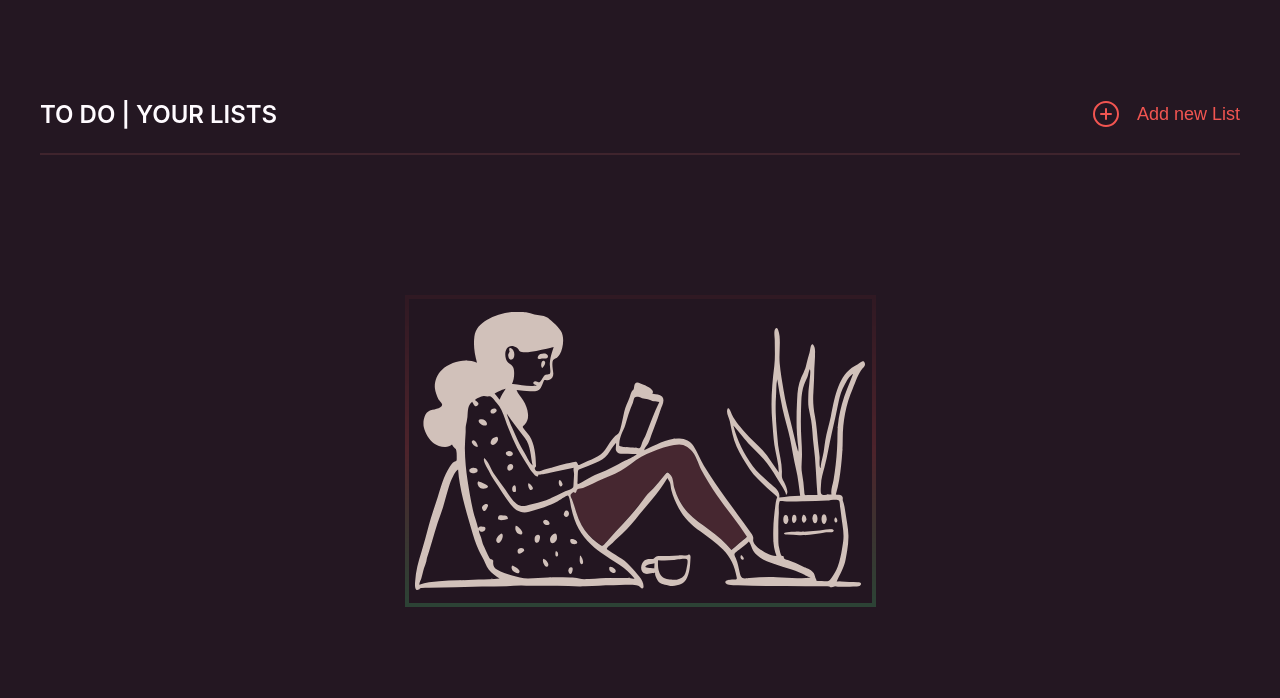
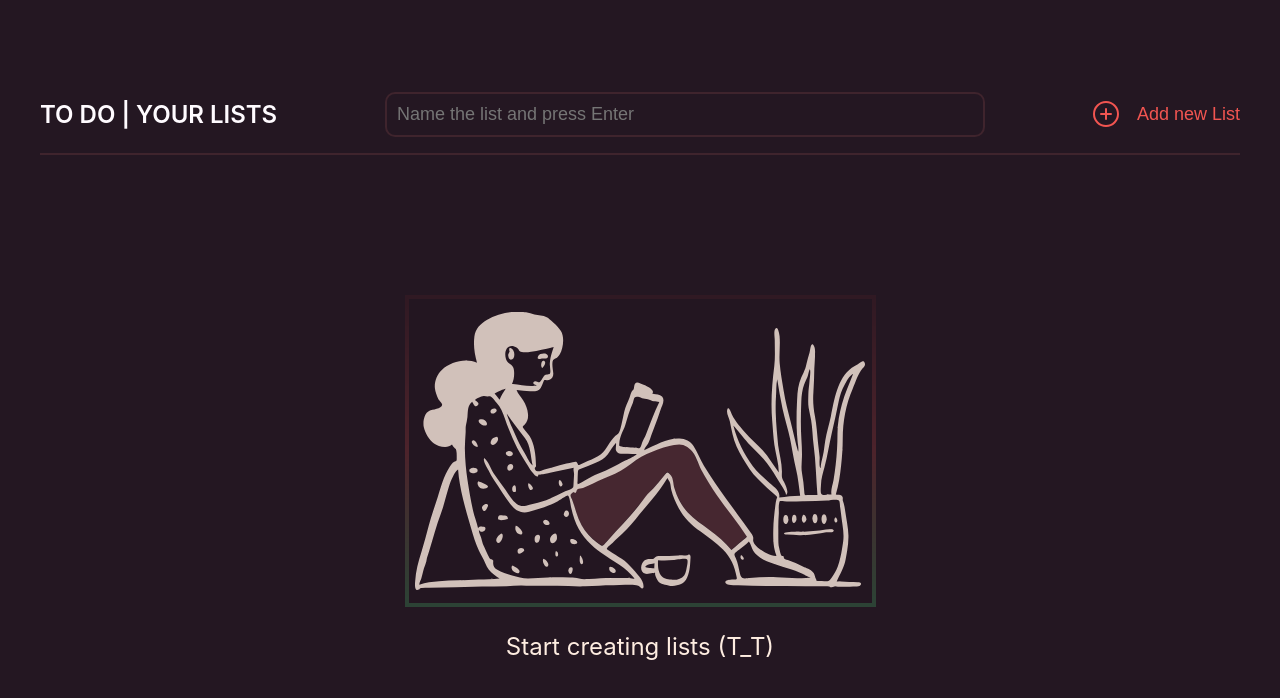
Before and after one commit to AlexanderKhristichenko/Todo-List, a React (Create React App) app: page / in a window 1280 px wide. Both pictures are taken after a click on the button "Add new List". Shown: the top 698 px of the page. Built offline with nearby package versions, Linux system fonts and the light colour scheme.

Commit message:
Form Components
fix styles and adding Form component

```diff
--- a/src/App.js
+++ b/src/App.js
@@ -3,13 +3,27 @@ import styles from "./App.module.css";
 import Header from "./components/Header/Header";
 import Main from "./components/Main/Main";
 
+const DUMMY_DATA = [];
+
 const App = () => {
   const [isNewAddList, setIsNewAddList] = useState(false);
+  const [listsName, setListsName] = useState(DUMMY_DATA);
+
+  const addNameListsHandler = (nameLists) =>
+    setListsName((prevListDataName) => [nameLists, ...prevListDataName]);
 
   return (
     <div className={styles.container}>
-      <Header isAddList={setIsNewAddList} />
-      <Main addNewList={isNewAddList} />
+      <Header
+        isAddList={setIsNewAddList}
+        isForm={isNewAddList}
+        dataList={addNameListsHandler}
+      />
+      {listsName.length === 0 ? (
+        <Main isRes={isNewAddList} addNewList={listsName} />
+      ) : (
+        <p>Test</p>
+      )}
     </div>
   );
 };
--- /dev/null
+++ b/src/components/Form/Form.jsx
@@ -0,0 +1,33 @@
+import { useState } from "react";
+import styles from "./Form.module.css";
+
+const Form = ({ placeholder, newNameList }) => {
+  const [enteredName, setEnteredName] = useState("");
+
+  const nameChangeHandler = (e) => setEnteredName(e.target.value);
+
+  const nameHandler = (e) => {
+    e.preventDefault();
+
+    const nameList = {
+      id: new Date().toISOString(),
+      name: enteredName,
+    };
+    newNameList(nameList);
+    setEnteredName("");
+  };
+
+  return (
+    <form onSubmit={nameHandler} className={styles.form}>
+      <input
+        className={styles.input}
+        type="text"
+        placeholder={placeholder}
+        onChange={nameChangeHandler}
+        value={enteredName}
+      />
+    </form>
+  );
+};
+
+export default Form;
--- /dev/null
+++ b/src/components/Form/Form.module.css
@@ -0,0 +1,29 @@
+.form {
+  width: 50%;
+}
+
+.input {
+  width: 100%;
+  padding: 10px;
+  border: 0;
+  outline: none;
+  background-color: var(--dark-900);
+  font-size: 18px;
+  color: var(--second-100);
+  border: 2px solid rgba(70, 39, 48, 0.8);
+  border-radius: 10px;
+  opacity: 0;
+  transform: scaleY(0);
+  animation: active 0.5s linear forwards 0.3s;
+}
+
+@keyframes active {
+  0% {
+    opacity: 0;
+    transform: scaleY(0);
+  }
+  100% {
+    opacity: 1;
+    transform: scaleY(1);
+  }
+}
--- a/src/components/Header/Header.jsx
+++ b/src/components/Header/Header.jsx
@@ -1,15 +1,25 @@
 import styles from "./Header.module.css";
 import plusCircle from "../../assets/images/PlusCircle.svg";
 import Button from "../UI/Button";
+import Form from "../Form/Form";
 
-const Header = ({ isAddList }) => {
+const Header = ({ isAddList, isForm, dataList }) => {
   const clickBtnHandler = () => isAddList(true);
+  const list = (listsData) => {
+    const nameList = {
+      ...listsData,
+    };
+    dataList(nameList);
+  };
 
   return (
     <header className={styles.header}>
       <h2 className={styles.logo}>
         <a href="./index.html">TO DO | YOUR LISTS</a>
       </h2>
+      {isForm && (
+        <Form placeholder="Name the list and press Enter" newNameList={list} />
+      )}
       <Button onCLick={clickBtnHandler}>
         <img src={plusCircle} alt="Plus Circle" />
         <p className={styles.txt}>Add new List</p>
--- a/src/components/Main/Main.jsx
+++ b/src/components/Main/Main.jsx
@@ -2,16 +2,16 @@ import Card from "../UI/Card";
 import styles from "./Main.module.css";
 import addList from "../../assets/images/Illustrations-reading-side.svg";
 
-const Main = ({ addNewList }) => {
+const Main = ({ isRes, addNewList }) => {
   return (
     <main className={styles.main}>
-      {!addNewList && (
+      {!isRes && (
         <Card className={styles.active}>
           <h1 className={styles.title}>to-do list</h1>
         </Card>
       )}
-      {addNewList && (
-        <Card className={styles.active}>
+      {isRes && (
+        <Card txt="Start creating lists (T_T)">
           <img className={styles.img} src={addList} alt="Add List" />
         </Card>
       )}
--- a/src/components/Main/Main.module.css
+++ b/src/components/Main/Main.module.css
@@ -13,16 +13,3 @@
   top: 50%;
   transform: translateY(-50%);
 }
-
-.active {
-  animation: activeCard 0.5s linear forwards;
-}
-
-@keyframes activeCard {
-  0% {
-    opacity: 0;
-  }
-  100% {
-    opacity: 1;
-  }
-}
--- a/src/components/UI/Card.module.css
+++ b/src/components/UI/Card.module.css
@@ -4,6 +4,7 @@
   justify-content: center;
   margin-top: 140px;
   opacity: 0;
+  animation: active 0.5s linear forwards 0.3s;
 }
 
 .promo {
@@ -27,3 +28,12 @@
   text-align: center;
   margin-top: 25px;
 }
+
+@keyframes active {
+  0% {
+    opacity: 0;
+  }
+  100% {
+    opacity: 1;
+  }
+}
```
